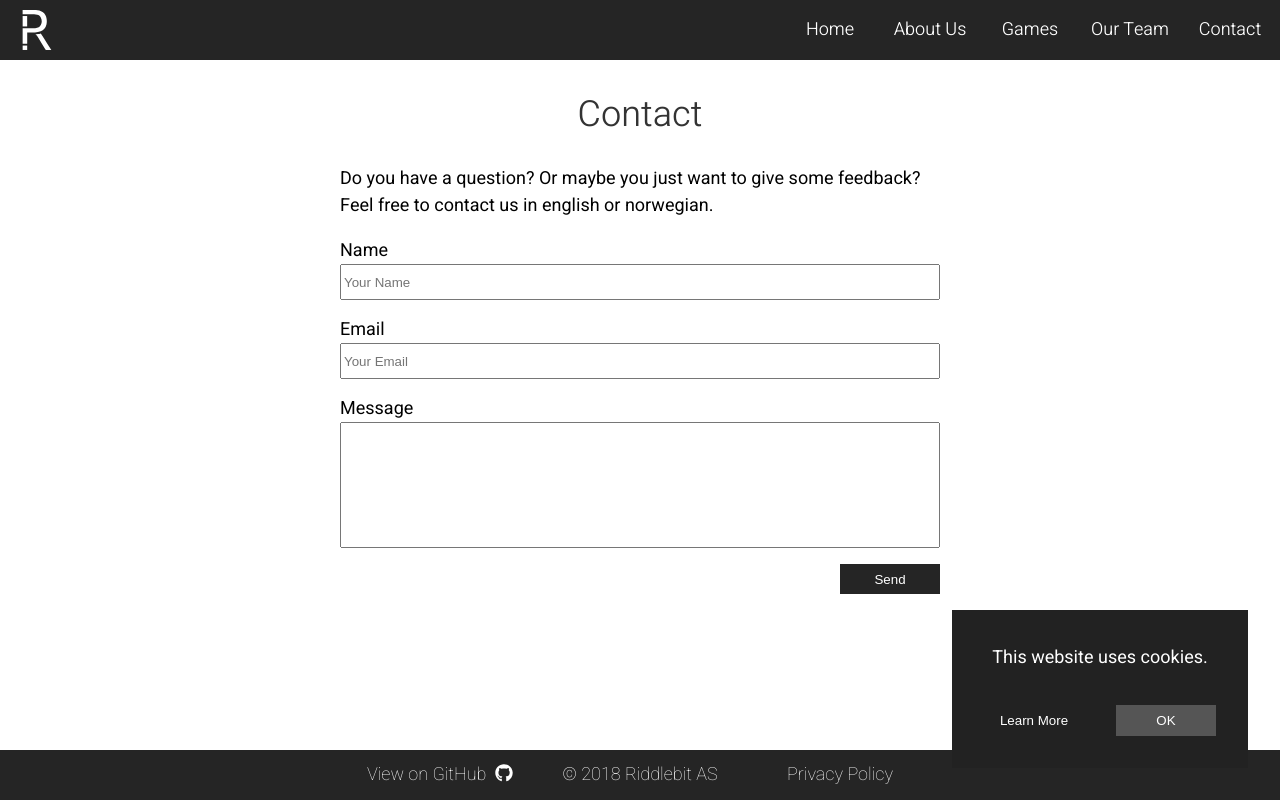
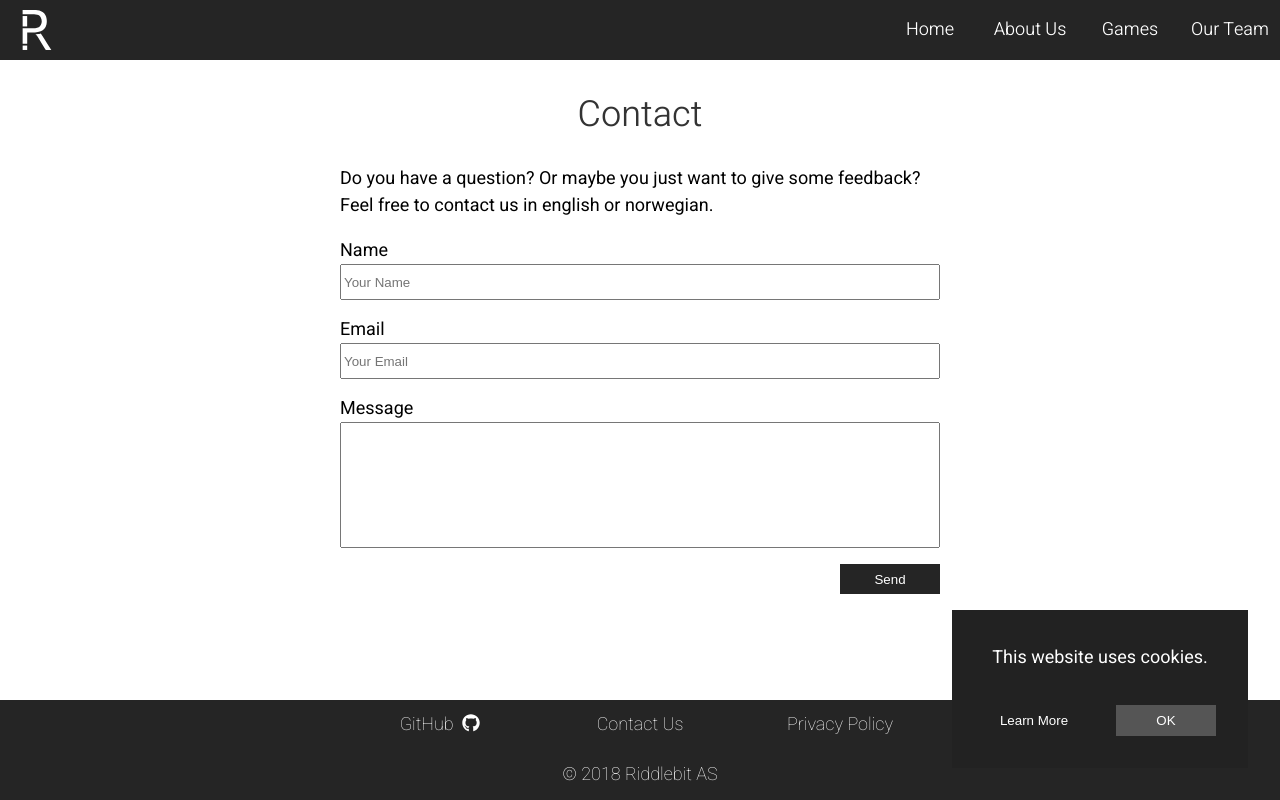
Before and after one commit to havi95/riddlebit-website, a React app: page /contact in a window 1280 px wide. Built offline with nearby package versions, Linux system fonts and the light colour scheme; some packages are replaced by stand-ins of ours.

Commit message:
Move "Contact" link to footer + some other changes

```diff
--- a/src/components/Content/Content.css
+++ b/src/components/Content/Content.css
@@ -5,6 +5,7 @@
 
 .content-section {
     padding: 4rem;
+    padding-bottom: 0;
 }
 
 .content-section h1 {
--- a/src/components/Footer/Footer.css
+++ b/src/components/Footer/Footer.css
@@ -1,11 +1,18 @@
 footer {
-    width: 100%;
+    max-width: 100%;
+    color: white;
+    font-weight: 100;
     background-color: #252525;
-    height: auto;
-    color: white;
     display: flex;
-    justify-content: center;
-    font-weight: 100;
+    flex-direction: column;
+    align-items: center;
+}
+
+.footer {
+    max-width: 800px;
+    display: grid;
+    grid-template-columns: 1fr 1fr 1fr;
+    justify-items: center;
 }
 
 footer div {
@@ -24,8 +31,8 @@ footer div {
     cursor: pointer;
 }
 
-@media (max-width: 600px) {
-    footer {
-        flex-direction: column;
+@media (max-width: 550px) {
+    .footer {
+        grid-template-columns: 1fr;
     }
 }
--- a/src/components/Footer/Footer.js
+++ b/src/components/Footer/Footer.js
@@ -1,23 +1,28 @@
 import React from 'react';
 import './Footer.css';
 import { FontAwesomeIcon } from '@fortawesome/react-fontawesome';
-import { withRouter } from 'react-router-dom'
+import { Link } from 'react-router-dom'
 
-const Footer = ({history}) => (
+const Footer = () => (
     <footer>
-        <div>
-            <a className='footer-link' href='https://github.com/Riddlebit/riddlebit-website'>
-                View on GitHub &nbsp;
-                <FontAwesomeIcon icon={['fab', 'github']} />
-            </a>
+        <div className='footer'>
+            <div>
+                <a className='footer-link' href='https://github.com/Riddlebit'>
+                    GitHub &nbsp;
+                    <FontAwesomeIcon icon={['fab', 'github']} />
+                </a>
+            </div>
+            <div>
+                <Link className='footer-link' to='/contact'>Contact Us</Link>
+            </div>
+            <div>
+                <Link className='footer-link' to='/privacy'>Privacy Policy</Link>
+            </div>
         </div>
         <div className='copyright'>
             &copy; {(new Date()).getFullYear()} Riddlebit AS
         </div>
-        <div>
-            <a className='footer-link' onClick={() => history.push('/privacy')}>Privacy Policy</a>
-        </div>
     </footer>
 );
 
-export default withRouter(Footer);
+export default Footer;
--- a/src/components/Navbar/Navbar.js
+++ b/src/components/Navbar/Navbar.js
@@ -1,7 +1,7 @@
 import React, { Component } from 'react';
 import logo from '../../logo.svg';
 import './Navbar.css';
-import { NavLink } from 'react-router-dom';
+import { NavLink, Link } from 'react-router-dom';
 import { FontAwesomeIcon } from '@fortawesome/react-fontawesome';
 
 class Navbar extends Component {
@@ -31,7 +31,7 @@ class Navbar extends Component {
     render() {
         return (
             <div className={['navbar', this.state.navOpen ? 'navbar-open' : ''].join(' ')}>
-                <a className='navbar-logo' href='/'><img src={logo} alt="logo" /></a>
+                <Link className='navbar-logo' to='/'><img src={logo} alt="logo" /></Link>
                 <nav>
                     <ul className='navlinks'>
                         <li><div className={['nav-toggle', this.state.navOpen ? 'hide-nav-toggle' : 'show-nav-toggle'].join(' ')}>
@@ -44,7 +44,6 @@ class Navbar extends Component {
                         <li><NavLink onClick={this.close} className='navlink' to='/about'><div>About Us</div></NavLink></li>
                         <li><NavLink onClick={this.close} className='navlink' to='/games'><div>Games</div></NavLink></li>
                         <li><NavLink onClick={this.close} className='navlink' to='/our-team'><div>Our Team</div></NavLink></li>
-                        <li><NavLink onClick={this.close} className='navlink' to='/contact'><div>Contact</div></NavLink></li>
                     </ul>
                 </nav>
             </div>
```
